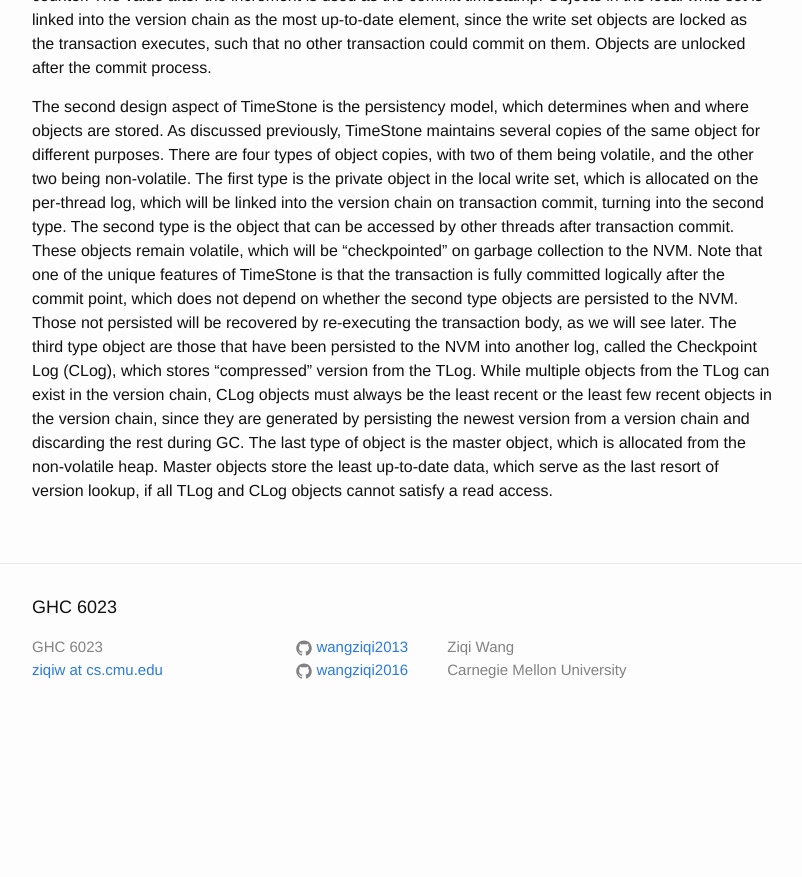
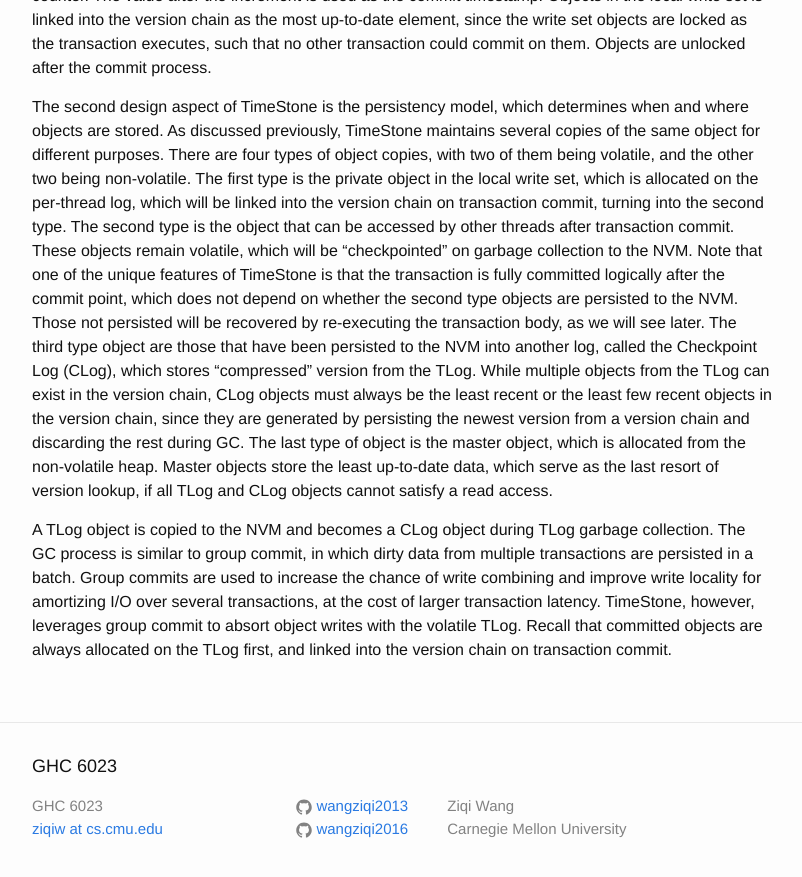
Before and after one commit to wangziqi2013/wangziqi2013.github.io, a Jekyll site: the page built from _posts/2020-08-24-timestone.markdown, in a window 1280 px wide and 900 px high, scrolled down 1582 px. Shown: the top 877 px of the window, without its empty margins (238-1040 px from the left). Built offline with Jekyll 4.4.1, drawn with Linux system fonts in a browser that asks for light colours; before the commit the page ends 2323 px from its top, so only the background shows below that.

Commit message:
Adding GC

```diff
--- a/_posts/2020-08-24-timestone.markdown
+++ b/_posts/2020-08-24-timestone.markdown
@@ -79,3 +79,10 @@ generated by persisting the newest version from a version chain and discarding t
 The last type of object is the master object, which is allocated from the non-volatile heap. Master objects store the
 least up-to-date data, which serve as the last resort of version lookup, if all TLog and CLog objects cannot satisfy
 a read access.
+
+A TLog object is copied to the NVM and becomes a CLog object during TLog garbage collection. The GC process is similar
+to group commit, in which dirty data from multiple transactions are persisted in a batch. Group commits are used to increase
+the chance of write combining and improve write locality for amortizing I/O over several transactions, at the cost
+of larger transaction latency. TimeStone, however, leverages group commit to absort object writes with the volatile TLog.
+Recall that committed objects are always allocated on the TLog first, and linked into the version chain on transaction
+commit.
```
